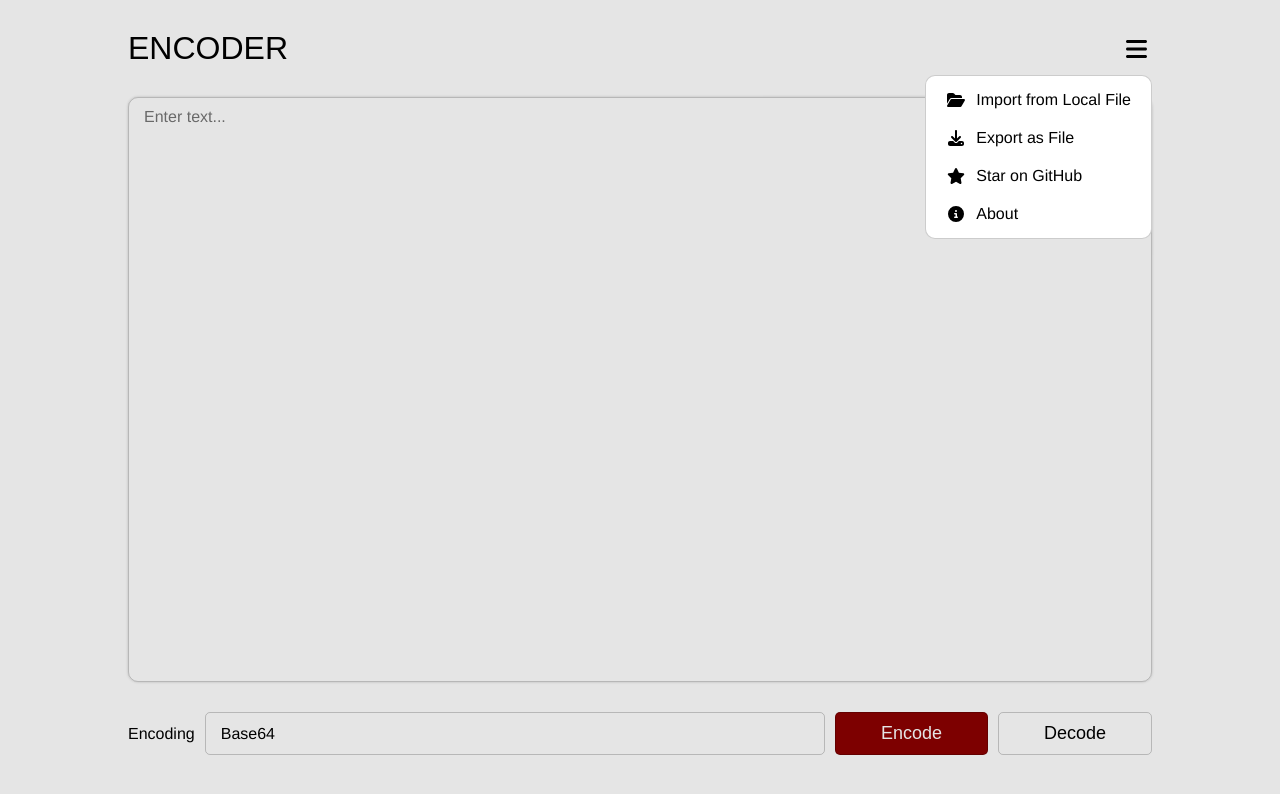
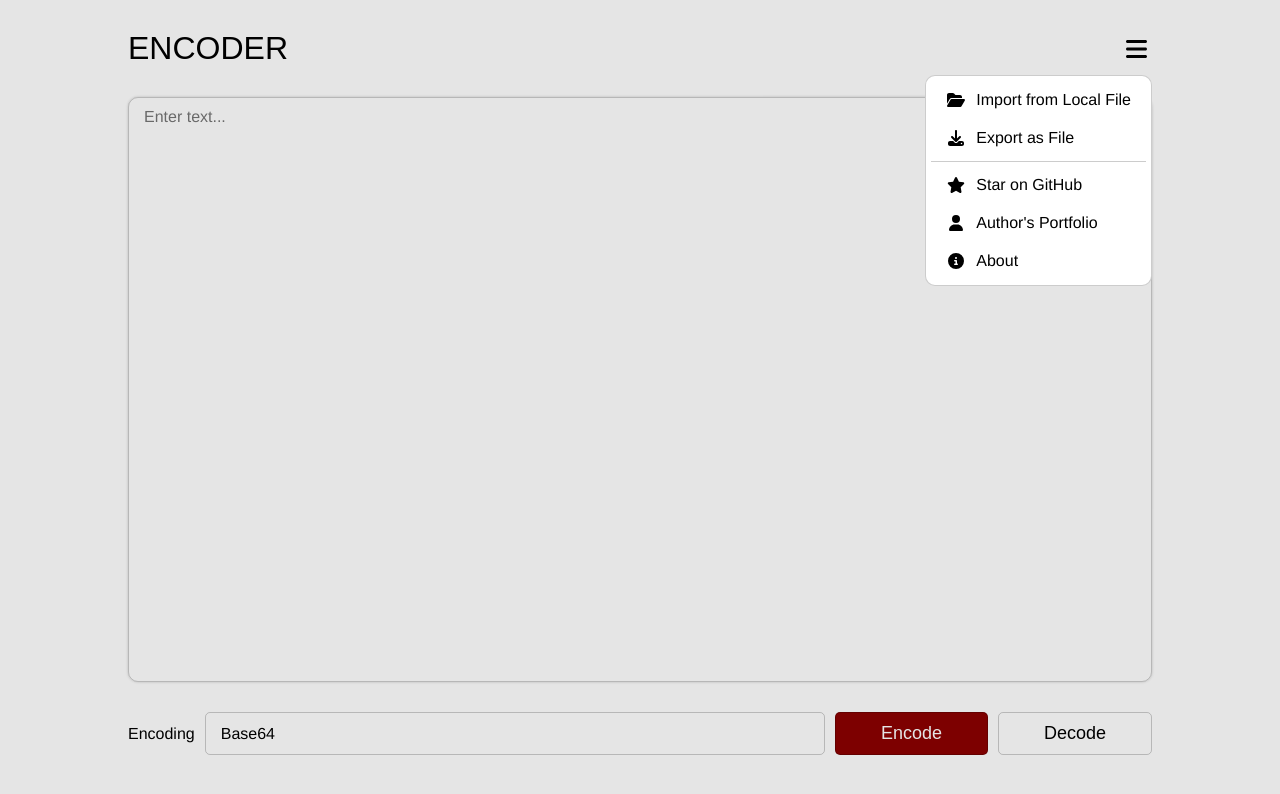
Before and after one commit to shangzhenyang/encoder, a React (Vite) app: page / in a window 1280 px wide. Both pictures are taken after a click on the button 1136 px from the left and 48 px from the top of the page. Shown: the top 794 px of the page. Built offline with nearby package versions, Linux system fonts and the light colour scheme.

Commit message:
Bug fixes

```diff
--- a/src/components/MenuPopup.tsx
+++ b/src/components/MenuPopup.tsx
@@ -6,7 +6,8 @@ import {
 	faCircleInfo,
 	faDownload,
 	faFolderOpen,
-	faStar
+	faStar,
+	faUser
 } from "@fortawesome/free-solid-svg-icons";
 
 import AlertMessage from "../interfaces/AlertMessage";
@@ -45,10 +46,19 @@ function MenuPopup({
 			closeMenu();
 		}
 	}, {
+		separator: true
+	}, {
 		title: t("starOnGithub"),
 		icon: faStar,
 		onClick: () => {
 			window.open("https://github.com/shangzhenyang/encoder");
+			closeMenu();
+		}
+	}, {
+		title: t("authorsPortfolio"),
+		icon: faUser,
+		onClick: () => {
+			window.open("https://www.yangshangzhen.com/");
 			closeMenu();
 		}
 	}, {
@@ -62,14 +72,17 @@ function MenuPopup({
 			closeMenu();
 		}
 	}];
-	const itemsElem = items.map(({ title, icon, onClick }) => {
+	const itemsElem = items.map(({ separator, title, icon, onClick }) => {
+		if (separator) {
+			return <hr key={title} aria-hidden={true} />
+		}
 		return <div
 			key={title}
 			className="menu-item"
 			role="menuitem"
 			tabIndex={0}
 			onClick={onClick}>
-			<FontAwesomeIcon icon={icon} fixedWidth />
+			{icon && <FontAwesomeIcon icon={icon} fixedWidth />}
 			<span>{title}</span>
 		</div>
 	});
--- a/src/index.css
+++ b/src/index.css
@@ -26,6 +26,7 @@ button {
 	background-color: transparent;
 	border: 1px solid var(--fg-alpha-2);
 	border-radius: 5px;
+	color: inherit;
 	cursor: pointer;
 	font-size: 18px;
 	padding: 10px 45px;
@@ -44,6 +45,12 @@ header {
 	justify-content: space-between;
 }
 
+hr {
+	border: 0;
+	border-bottom: 1px solid var(--fg-alpha-2);
+	margin: 4px 0;
+}
+
 h1 {
 	font-family: sans-serif;
 	font-weight: lighter;
@@ -59,12 +66,17 @@ label {
 	white-space: nowrap;
 }
 
+option {
+	color: gray;
+}
+
 select {
 	-webkit-appearance: none;
 	appearance: none;
 	background-color: transparent;
 	border: 1px solid var(--fg-alpha-2);
 	border-radius: 5px;
+	color: inherit;
 	display: block;
 	font: inherit;
 	height: 100%;
--- a/src/translations/en-us.json
+++ b/src/translations/en-us.json
@@ -1,5 +1,6 @@
 {
 	"about": "About",
+	"authorsPortfolio": "Author's Portfolio",
 	"binary": "Binary",
 	"close": "Close",
 	"coreValues": "Core Values",
--- a/src/translations/zh-cn.json
+++ b/src/translations/zh-cn.json
@@ -1,5 +1,6 @@
 {
 	"about": "关于",
+	"authorsPortfolio": "作者个人网站",
 	"binary": "二进制",
 	"close": "关闭",
 	"coreValues": "核心价值观",
--- a/src/translations/zh-tw.json
+++ b/src/translations/zh-tw.json
@@ -1,5 +1,6 @@
 {
 	"about": "關於",
+	"authorsPortfolio": "作者個人網站",
 	"binary": "二進制",
 	"close": "關閉",
 	"coreValues": "核心價值觀",
```
Also changed, not shown: 2 other files (tests, documents, lock files or other folders).
